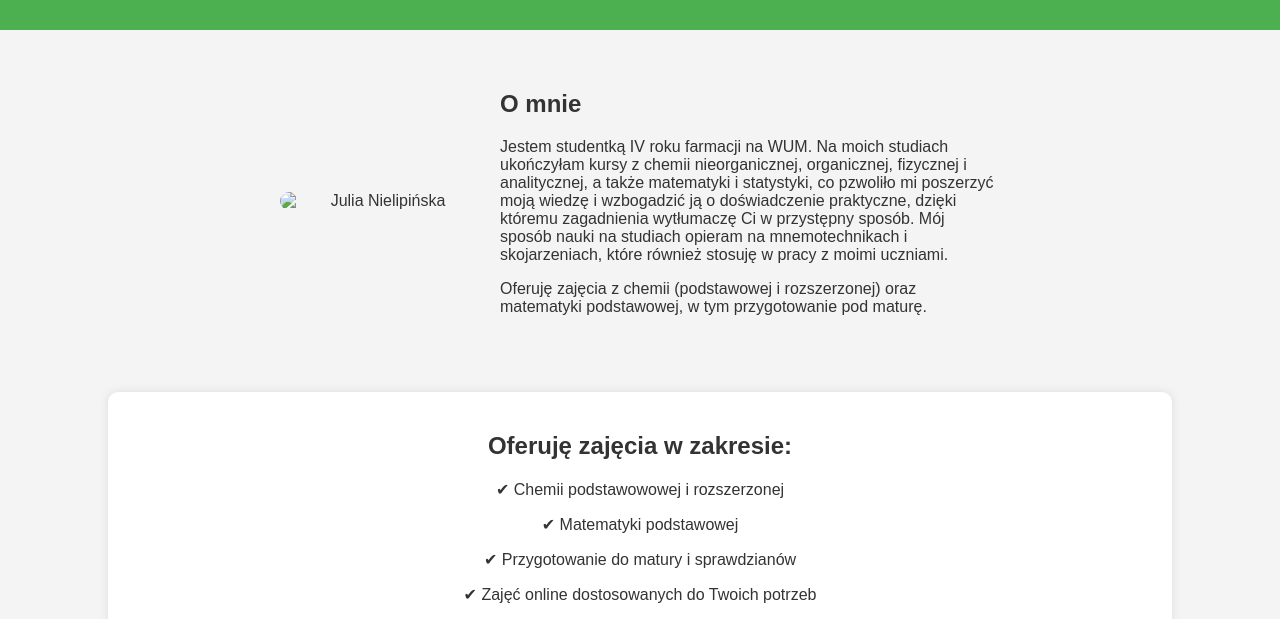
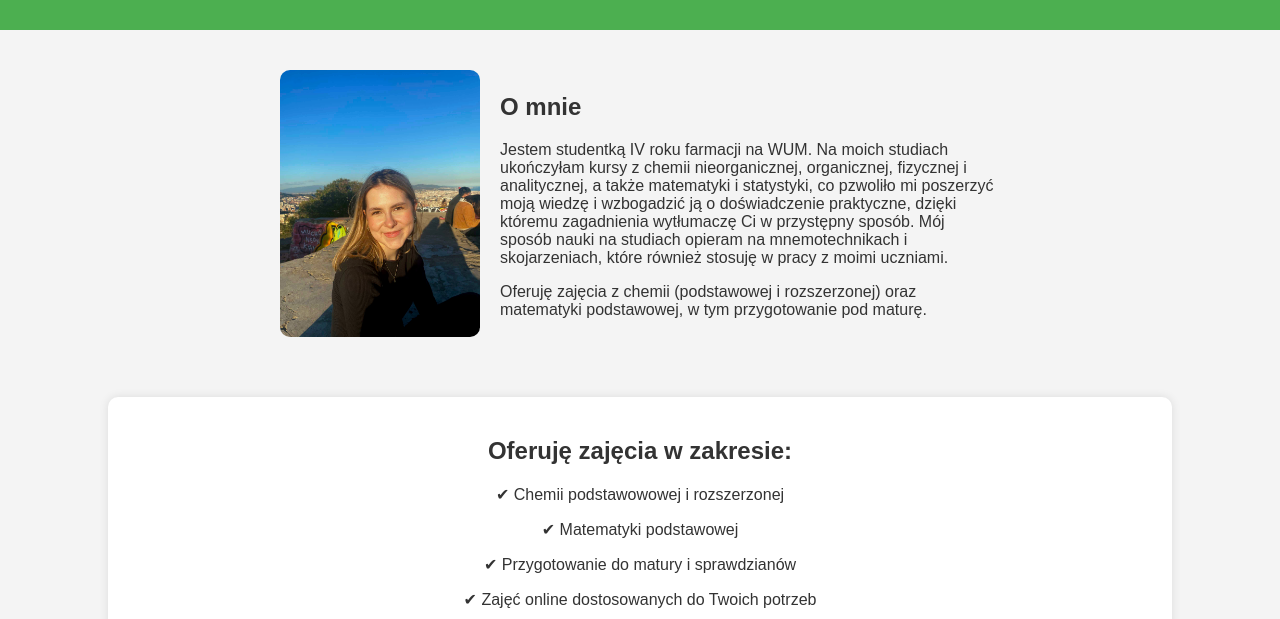
Before and after one commit to Julianie13/Korepetycje, a plain HTML site: page index.html in a window 1280 px wide. Shown: the part 181-800 px from the top of the page. Drawn offline with Linux system fonts and the light colour scheme.

Commit message:
Update index.html

```diff
--- a/index.html
+++ b/index.html
@@ -14,7 +14,7 @@
 
     <section class="about">
         <div class="container">
-            <img src="your-photo.jpg" alt="Julia Nielipińska">
+            <img src="received_1829666051168506.jpeg" alt="Julia Nielipińska">
             <div class="text">
                 <h2>O mnie</h2>
                 <p>Jestem studentką IV roku farmacji na WUM. Na moich studiach ukończyłam kursy z chemii nieorganicznej, organicznej, fizycznej i analitycznej, a także matematyki i statystyki, co pzwoliło mi poszerzyć moją wiedzę i wzbogadzić ją o doświadczenie praktyczne, dzięki któremu zagadnienia wytłumaczę Ci w przystępny sposób. Mój sposób nauki na studiach opieram na mnemotechnikach i skojarzeniach, które również stosuję w pracy z moimi uczniami. </p>
```
